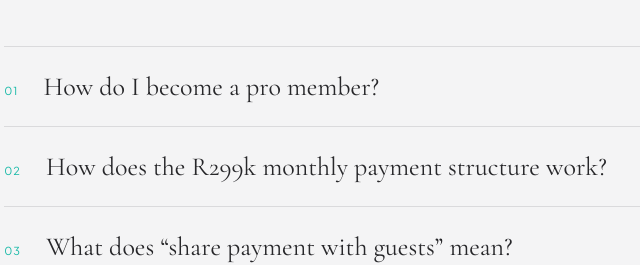
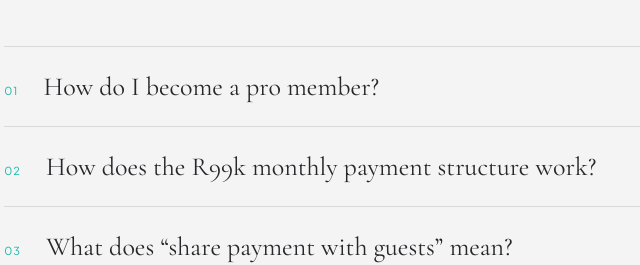
Before and after one commit to jamesmaccoy/shack-2, a website: page eco-shacks/index.html in a window 1280 px wide. Shown: the part 5943-6208 px from the top of the page, 111-751 px from the left. Drawn offline with nearby package versions, Linux system fonts and the light colour scheme.

Commit message:
Update index.html

```diff
--- a/eco-shacks/index.html
+++ b/eco-shacks/index.html
@@ -144,7 +144,7 @@
       <div class="section-heading"><div><p class="eyebrow teal">Clarity &amp; questions</p><h2>Frequently asked<br><i>questions.</i></h2></div></div>
       <div class="faq-list">
         <details class="faq-item"><summary><b>01</b>How do I become a pro member?</summary><p>Join directly by subscribing: <a href="https://www.simpleplek.co.za/subscribe" target="_blank" rel="noopener noreferrer">Become a pro member</a>. Pro membership grants access to the R99k/month off-plan allocation, guest payment splitting, and exclusive reservations across The Hargrave bungalows.</p></details>
-        <details class="faq-item"><summary><b>02</b>How does the R299k monthly payment structure work?</summary><p>Purchasers contribute 99k each month off-plan over a 60-month (5-year) horizon with 0% interest. This provides an approachable, predictable entry into an ultra-prime oceanfront property starting from R29m without burdensome bank mortgage fees. Bungalows are allocated by preference on a first-come basis — priority goes to the first person to complete payment. After your initial booking payment, EFT is also available for the remaining instalments.</p></details>
+        <details class="faq-item"><summary><b>02</b>How does the R99k monthly payment structure work?</summary><p>Purchasers contribute 99k each month off-plan over a 60-month (5-year) horizon with 0% interest. This provides an approachable, predictable entry into an ultra-prime oceanfront property starting from R29m without burdensome bank mortgage fees. Bungalows are allocated by preference on a first-come basis — priority goes to the first person to complete payment. After your initial booking payment, EFT is also available for the remaining instalments.</p></details>
         <details class="faq-item"><summary><b>03</b>What does “share payment with guests” mean?</summary><p>When you book a stay at your bungalow through the simpleplek membership calendar, you can invite co-guests and split the contribution directly on the platform — an effortless way to share the experience and co-fund stays with friends, family, or travel companions.</p></details>
         <details class="faq-item"><summary><b>04</b>What are the specifications of The Steens and The Fawcett?</summary><p><strong>The Steens</strong> features 2 generous bedrooms, 2.5 bathrooms, and 240 m² of flowing floor area connecting private garden terraces. <strong>The Fawcett</strong> is uniquely secluded within the nature reserve amongst milkweed trees, shaped around stillness, privacy, and panoramic coastal views.</p></details>
         <details class="faq-item"><summary><b>05</b>How are payments secured?</summary><p>All acquisition deposits and installment funds are held securely with an appointed conveyancer trust account in terms of property law until sectional title milestones are achieved, ensuring maximum legal and financial protection. Priority on your preferred bungalow goes to the first person to complete payment, and once the initial booking payment is made, further payments can also be made by EFT.</p></details>
```
